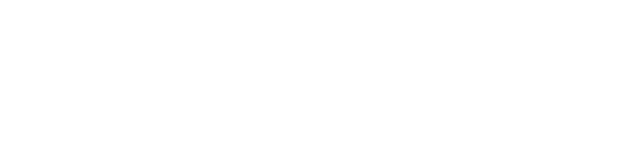
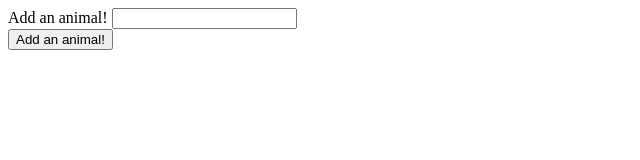
Before and after one commit to jzdulin/giphy, a plain HTML site: page giphyAPI.html in a window 1280 px wide. Shown: the whole page, without its empty margins (0-640 px from the left). Drawn offline with Linux system fonts and the light colour scheme.

Commit message:
Set up basic html layout

```diff
--- a/giphyAPI.html
+++ b/giphyAPI.html
@@ -7,6 +7,19 @@
     <title>Document</title>
 </head>
 <body>
+    <!-- Rendered Buttons will get Dumped Here  -->
+    <div id="buttons-view"></div>
 
+    <form id="animal-form">
+      <label for="animal-input">Add an animal!</label>
+      <input type="text" id="animal-input">
+      <br>
+
+    <!-- Animal Gifs will Get Dumped Dere -->
+    <div id="animal-view"></div>
+
+      <!-- Button triggers new animal button to be added -->
+      <input id="add-animal" type="submit" value="Add an animal!">
+    </form>
 </body>
 </html>
```
